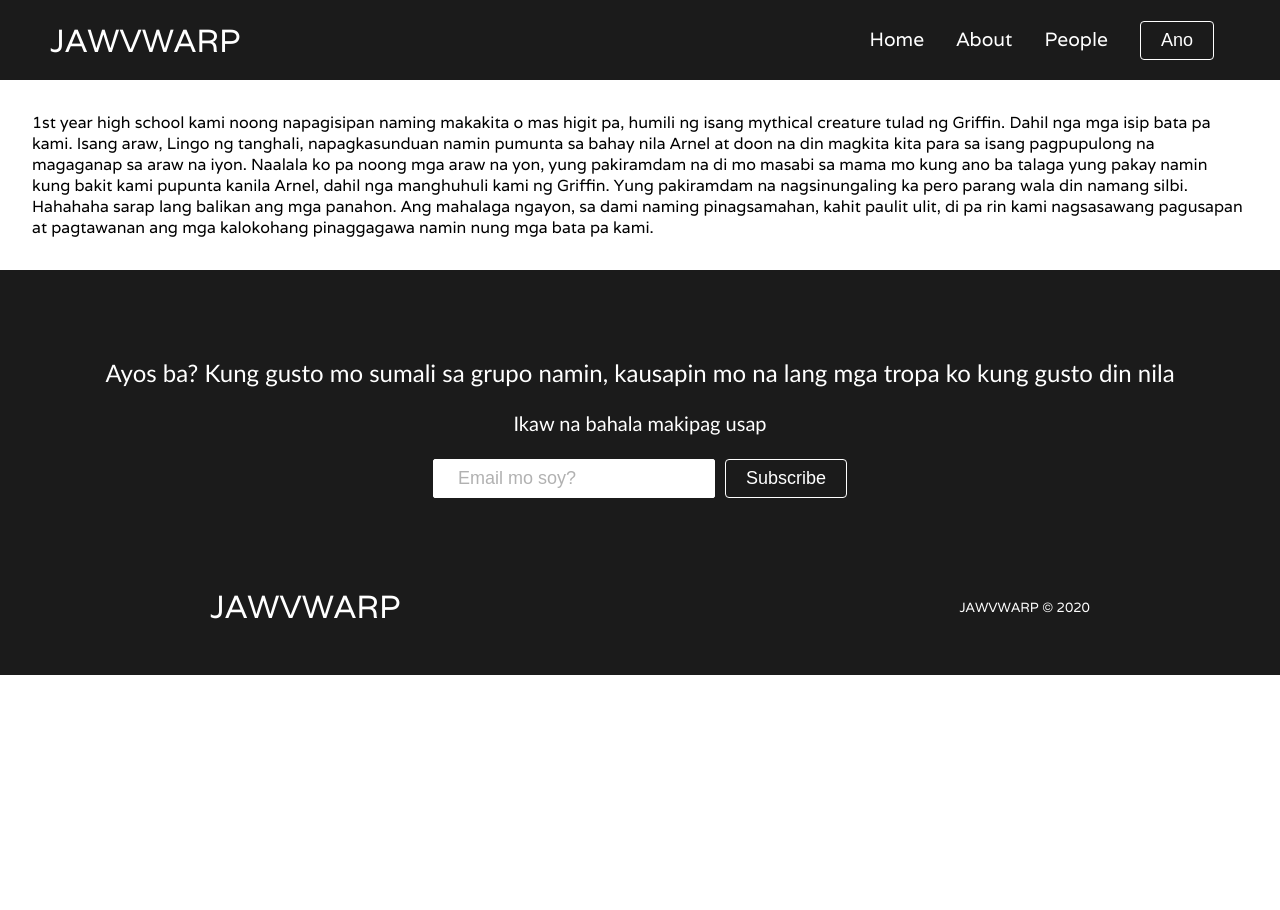
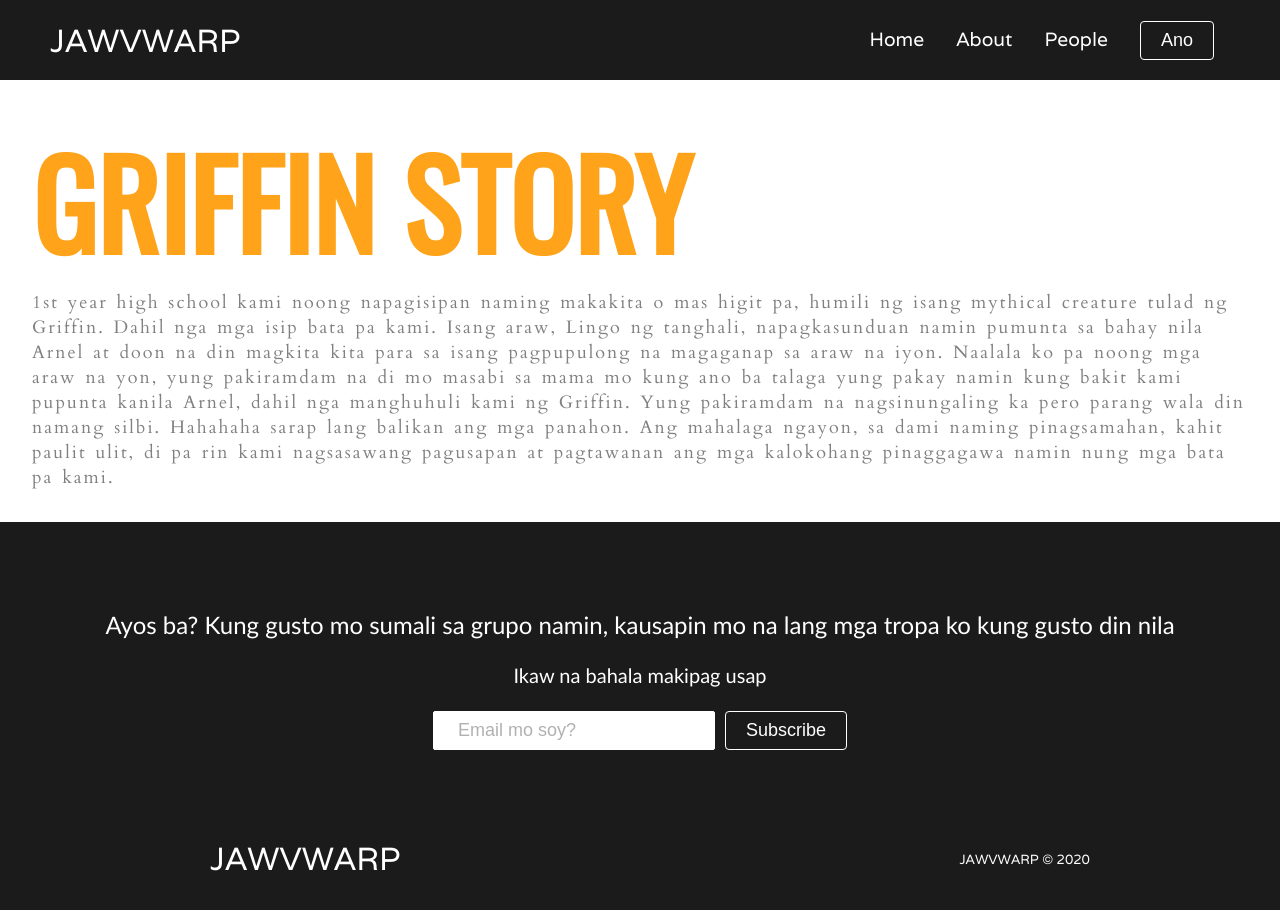
Before and after one commit to paubonilla/jawvwarp.io, a React (Create React App) app: page /griffin in a window 1280 px wide. Shown: the top 910 px of the page. Before the commit the page ends 800 px from the top, so only its background shows below. Built offline with nearby package versions, Linux system fonts and the light colour scheme; a web font is replaced by a local one.

Commit message:
modified components

```diff
--- a/src/App.scss
+++ b/src/App.scss
@@ -12,6 +12,6 @@ $fontFamilyW: "Work Sans", sans-serif;
   padding: 0;
   box-sizing: border-box;
   &::selection {
-    background-color: #ffa31a;
+    background-color: $orange;
   }
 }
--- a/src/components/pages/Griffin.js
+++ b/src/components/pages/Griffin.js
@@ -3,17 +3,50 @@ import styled from 'styled-components'
 
 export const GrffContainer = styled.div`
   display: flex;
+  justify-content: center;
 `
 
 export const GrffInner = styled.div`
   padding: 2rem;
+
+  .headline > h1 {
+    color: #ffa31a;
+    font-size: 120px;
+    @media (max-width: 480px) {
+      font-size: 80px;
+    }
+    @media (max-width: 320px) {
+      font-size: 65px;
+    }
+    font-family: 'Oswald', sans-serif;
+    text-transform: uppercase;
+  }
+
+  .story-time {
+    color: #808080;
+    letter-spacing: 2px;
+    word-spacing: 2px;
+    font-size: 18px;
+    @media (max-width: 480px) {
+      font-size: 16px;
+    }
+    @media (max-width: 320px) {
+      font-size: 14px;
+    }
+    font-family: 'Cardo', serif;
+  }
 `
 
 export default function Griffin() {
   return (
     <GrffContainer>
       <GrffInner>
-        <p>1st year high school kami noong napagisipan naming makakita o mas higit pa, humili ng isang mythical creature tulad ng Griffin. Dahil nga mga isip bata pa kami. Isang araw, Lingo ng tanghali, napagkasunduan namin pumunta sa bahay nila Arnel at doon na din magkita kita para sa isang pagpupulong na magaganap sa araw na iyon. Naalala ko pa noong mga araw na yon, yung pakiramdam na di mo masabi sa mama mo kung ano ba talaga yung pakay namin kung bakit kami pupunta kanila Arnel, dahil nga manghuhuli kami ng Griffin. Yung pakiramdam na nagsinungaling ka pero parang wala din namang silbi. Hahahaha sarap lang balikan ang mga panahon. Ang mahalaga ngayon, sa dami naming pinagsamahan, kahit paulit ulit, di pa rin kami nagsasawang pagusapan at pagtawanan ang mga kalokohang pinaggagawa namin nung mga bata pa kami.</p>
+        <div className="headline">
+          <h1>Griffin Story</h1>
+        </div>
+        <div className="story-time">
+          <p>1st year high school kami noong napagisipan naming makakita o mas higit pa, humili ng isang mythical creature tulad ng Griffin. Dahil nga mga isip bata pa kami. Isang araw, Lingo ng tanghali, napagkasunduan namin pumunta sa bahay nila Arnel at doon na din magkita kita para sa isang pagpupulong na magaganap sa araw na iyon. Naalala ko pa noong mga araw na yon, yung pakiramdam na di mo masabi sa mama mo kung ano ba talaga yung pakay namin kung bakit kami pupunta kanila Arnel, dahil nga manghuhuli kami ng Griffin. Yung pakiramdam na nagsinungaling ka pero parang wala din namang silbi. Hahahaha sarap lang balikan ang mga panahon. Ang mahalaga ngayon, sa dami naming pinagsamahan, kahit paulit ulit, di pa rin kami nagsasawang pagusapan at pagtawanan ang mga kalokohang pinaggagawa namin nung mga bata pa kami.</p>
+        </div>
       </GrffInner>
     </GrffContainer>
   )
```
